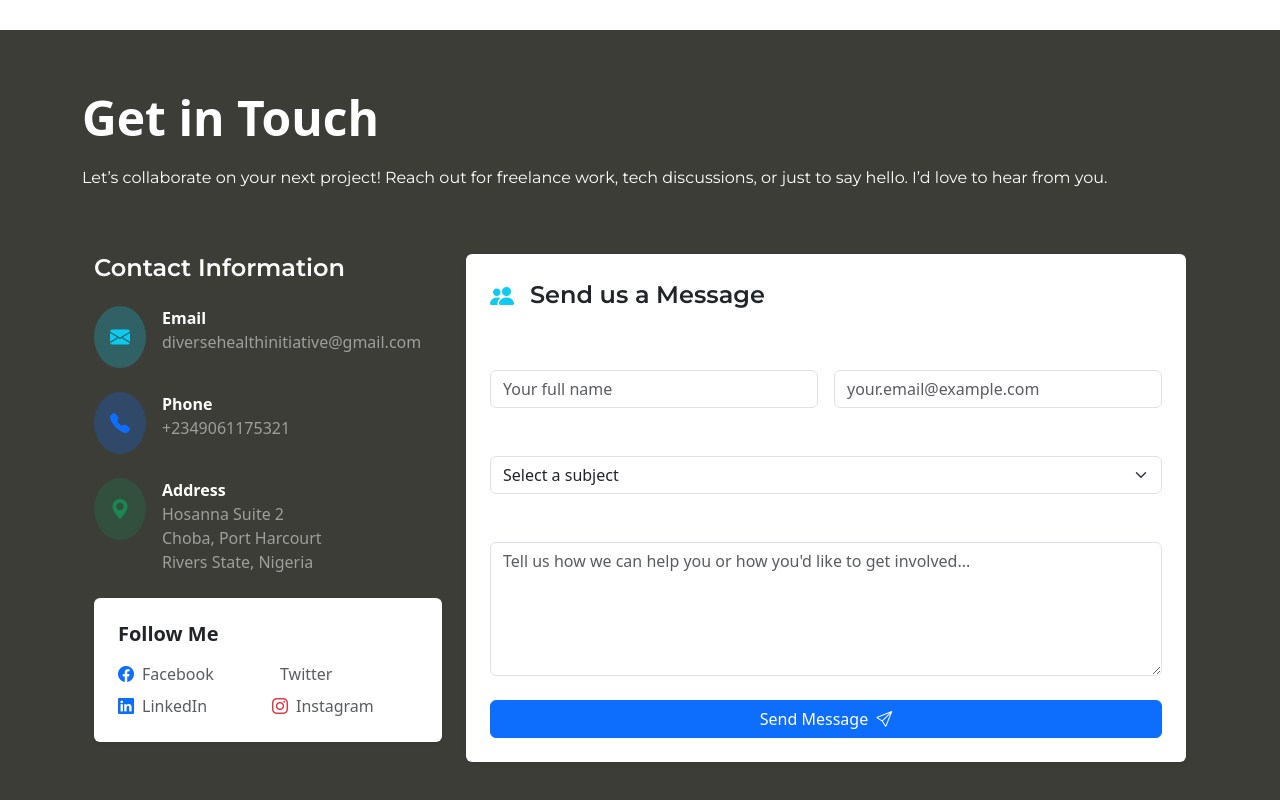
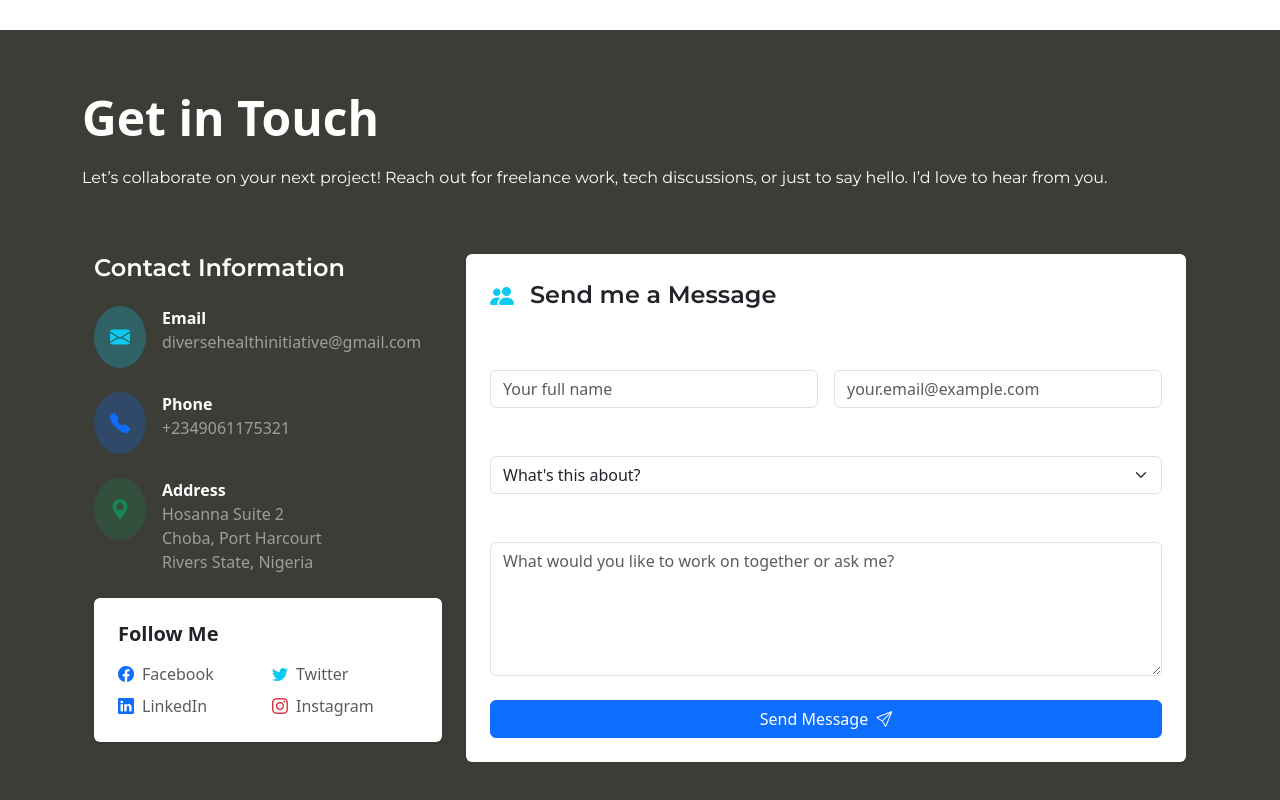
Before and after one commit to Honcho1/pixels-of-me, a plain HTML site: page index.html in a window 1280 px wide. Shown: the part 2699-3499 px from the top of the page. Drawn offline with nearby package versions, Linux system fonts and the light colour scheme.

Commit message:
Edit the contact form

```diff
--- a/index.html
+++ b/index.html
@@ -274,28 +274,28 @@
                 <h5 class="fw-semibold text-dark mb-3">Follow Me</h5>
                 <div class="row row-cols-2 g-2">
                   <a
-                    href="https://web.facebook.com/DHInitiative"
+                    href="https://web.facebook.com/the.daniel.zeus"
                     target="_blank"
                     class="text-decoration-none text-muted d-flex align-items-center gap-2 hover-text-primary"
                   >
                     <i class="bi bi-facebook text-primary"></i> Facebook
                   </a>
                   <a
-                    href="https://x.com/DiverseHealthI1"
+                    href="https://x.com/honcho_daniel"
                     target="_blank"
                     class="text-decoration-none text-muted d-flex align-items-center gap-2 hover-text-info"
                   >
-                    <i class="bi bi-twitter-x text-info"></i> Twitter
+                    <i class="bi bi-twitter text-info"></i> Twitter
                   </a>
                   <a
-                    href="https://www.linkedin.com/company/diverse-health-initiative"
+                    href="https://www.linkedin.com/in/daniel-nwadinkpa-031bb22ab/"
                     target="_blank"
                     class="text-decoration-none text-muted d-flex align-items-center gap-2 hover-text-primary"
                   >
                     <i class="bi bi-linkedin text-primary"></i> LinkedIn
                   </a>
                   <a
-                    href="https://www.instagram.com/diversehealthinitiative/"
+                    href="https://www.instagram.com/the.daniel.zeus/"
                     target="_blank"
                     class="text-decoration-none text-muted d-flex align-items-center gap-2 hover-text-danger"
                   >
@@ -310,7 +310,7 @@
                 <div class="d-flex align-items-center mb-4 gap-3">
                   <i class="bi bi-people-fill text-info fs-4"></i>
                   <h3 class="fs-4 fw-semibold text-dark mb-0">
-                    Send us a Message
+                    Send me a Message
                   </h3>
                 </div>
                 <form>
@@ -341,13 +341,15 @@
                   <div class="mt-3">
                     <label for="subject" class="form-label">Subject *</label>
                     <select class="form-select" id="subject" required>
-                      <option value="">Select a subject</option>
-                      <option value="volunteer">Volunteer Opportunities</option>
-                      <option value="partnership">Partnership Inquiry</option>
-                      <option value="donation">Donation Information</option>
-                      <option value="services">Services Inquiry</option>
-                      <option value="research">Research Collaboration</option>
-                      <option value="general">General Question</option>
+                      <option value="">What's this about?</option>
+                      <option value="volunteer">Project Inquiry</option>
+                      <option value="partnership">Freelance Opportunity</option>
+                      <option value="donation">Collaboration Request</option>
+                      <option value="services">Job Offer</option>
+                      <option value="research">
+                        Speaking/Workshop Invitation
+                      </option>
+                      <option value="general">Something Else</option>
                     </select>
                   </div>
                   <div class="mt-3">
@@ -357,7 +359,7 @@
                       id="message"
                       rows="5"
                       required
-                      placeholder="Tell us how we can help you or how you'd like to get involved..."
+                      placeholder="What would you like to work on together or ask me?"
                     ></textarea>
                   </div>
                   <div class="mt-4">
```
